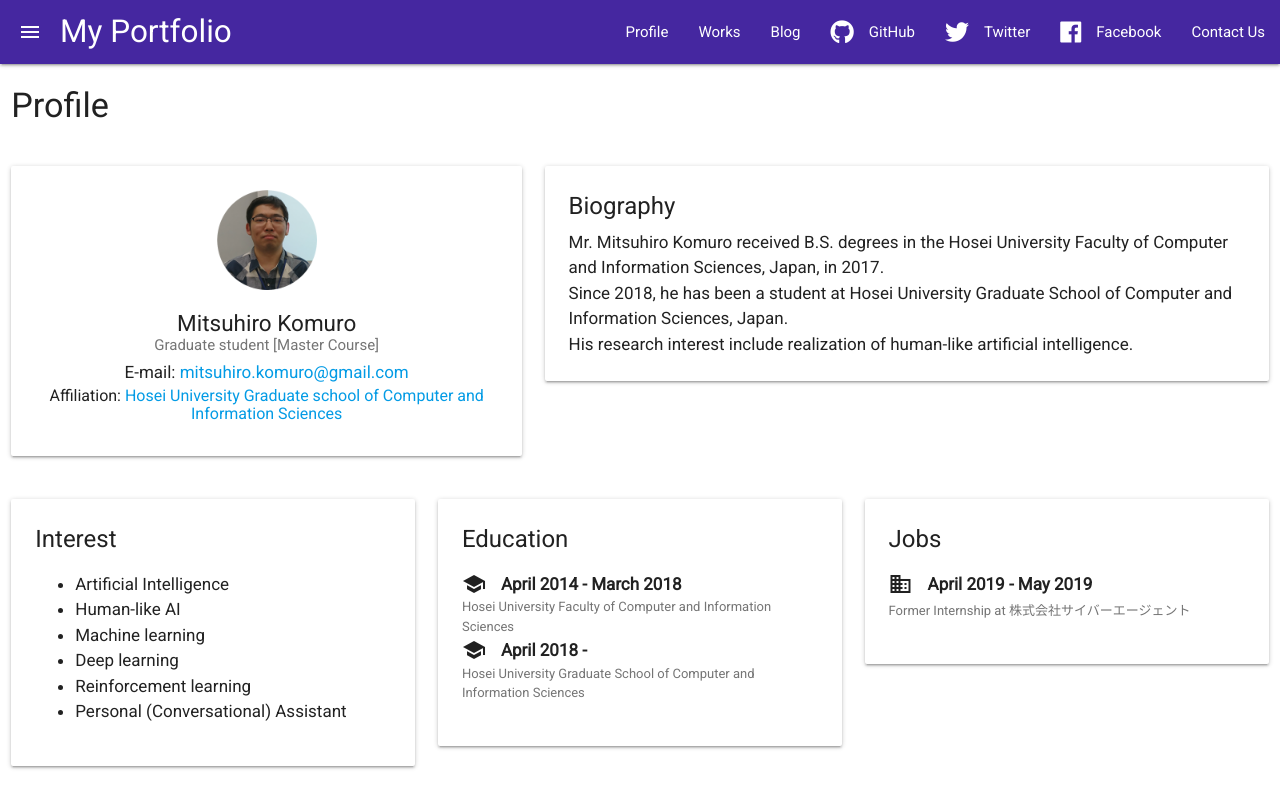
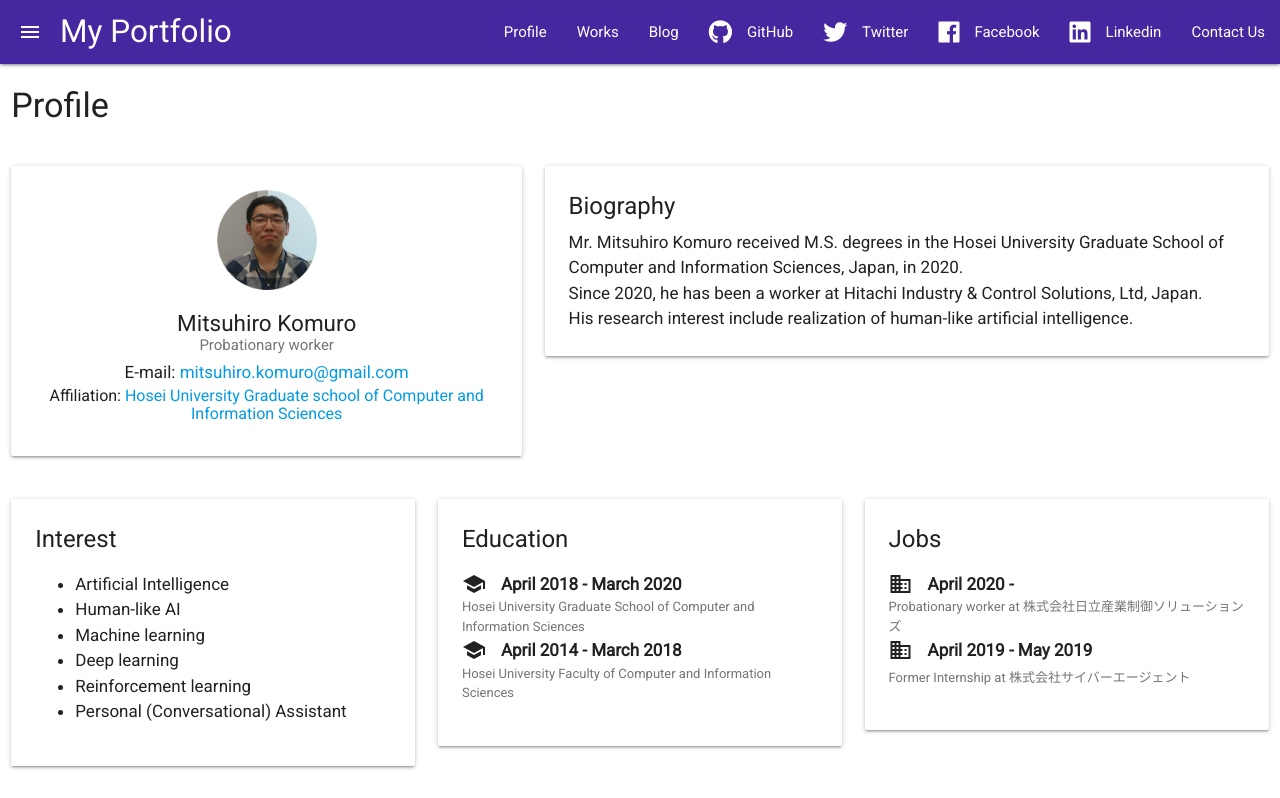
Before and after one commit to nekorush14/nekorush14.github.io, a plain HTML site: page index.html in a window 1280 px wide. Shown: the top 798 px of the page. Drawn offline with nearby package versions, Linux system fonts and the light colour scheme.

Commit message:
Update some of self-information

```diff
--- a/index.html
+++ b/index.html
@@ -40,6 +40,7 @@
             <li><a href="https://github.com/Danboruya" class="waves-efect waves-light"><i class="fab fa-github left"></i>GitHub</a></li>
             <li><a href="https://twitter.com/danboruya" class="waves-efect waves-light"><i class="fab fa-twitter left"></i>Twitter</a></li>
             <li><a href="https://www.facebook.com/komuro.mitsuhiro.5" class="waves-efect waves-light"><i class="fab fa-facebook left"></i>Facebook</a></li>
+            <li><a href="https://www.linkedin.com/in/mitsuhiro-komuro-l12s" class="waves-efect waves-light"><i class="fab fa-linkedin left"></i>Linkedin</a></li>
             <li><a href="https://goo.gl/forms/b8WWg178OdzlCpAu1" class="waves-efect waves-light">Contact Us</a></li>
           </ul>
         </div>
@@ -70,6 +71,7 @@
         <li><a href="https://github.com/Danboruya" class="waves-efect waves-light"><i class="fab fa-github left"></i>GitHub</a></li>
         <li><a href="https://twitter.com/danboruya" class="waves-efect waves-light"><i class="fab fa-twitter left"></i>Twitter</a></li>
         <li><a href="https://www.facebook.com/komuro.mitsuhiro.5" class="waves-efect waves-light"><i class="fab fa-facebook left"></i>Facebook</a></li>
+        <li><a href="https://www.linkedin.com/in/mitsuhiro-komuro-l12s" class="waves-efect waves-light"><i class="fab fa-linkedin"></i>Linkedin</a></li>
       </ul>
     </aside>
   </header>
@@ -88,7 +90,7 @@
               <img src="./assets/images/face.png" , width="100" height="100">
             </span><br />
             <h2 class="name_s">Mitsuhiro Komuro</h2>
-            <h3 class="position_s">Graduate student [Master Course]</h3>
+            <h3 class="position_s">Probationary worker</h3>
             <h3 class="email_s">E-mail:&nbsp;<a href="mailto:mitsuhiro.komuro@gmail.com">mitsuhiro.komuro@gmail.com</a></h3>
             <h3 class="affiliation">Affiliation:&nbsp;<a href="https://cis.hosei.ac.jp/gs/">Hosei University Graduate
                 school of Computer and Information Sciences</a></h3>
@@ -100,10 +102,9 @@
           <div class="card-content">
             <span class="card-title">Biography</span>
             <p>
-              Mr. Mitsuhiro Komuro received B.S. degrees in the Hosei University Faculty of Computer and Information
-              Sciences, Japan, in 2017.<br />
-              Since 2018, he has been a student at Hosei University Graduate School of Computer and Information
-              Sciences, Japan.<br />
+              Mr. Mitsuhiro Komuro received M.S. degrees in the Hosei University Graduate School of Computer
+              and Information Sciences, Japan, in 2020.<br />
+              Since 2020, he has been a worker at Hitachi Industry &amp; Control Solutions, Ltd, Japan.<br />
               His research interest include realization of human-like artificial intelligence.
             </p>
           </div>
@@ -133,13 +134,13 @@
             <ul>
               <li>
                 <i class="material-icons left">school</i>
-                <p class="comp_s">April 2014 - March 2018</p>
-                <p class="comp_sh">Hosei University Faculty of Computer and Information Sciences</p>
+                <p class="comp_s">April 2018 - March 2020</p>
+                <p class="comp_sh">Hosei University Graduate School of Computer and Information Sciences</p>
               </li>
               <li>
                 <i class="material-icons left">school</i>
-                <p class="comp_s">April 2018 -</p>
-                <p class="comp_sh">Hosei University Graduate School of Computer and Information Sciences</p>
+                <p class="comp_s">April 2014 - March 2018</p>
+                <p class="comp_sh">Hosei University Faculty of Computer and Information Sciences</p>
               </li>
             </ul>
           </div>
@@ -150,6 +151,11 @@
           <div class="card-content">
             <span class="card-title">Jobs</span>
             <ul>
+              <li>
+                <i class="material-icons left">business</i>
+                <p class="comp_s">April 2020 - </p>
+                <p class="comp_sh">Probationary worker at 株式会社日立産業制御ソリューションズ</p>
+              </li>
               <li>
                 <i class="material-icons left">business</i>
                 <p class="comp_s">April 2019 - May 2019</p>
```
